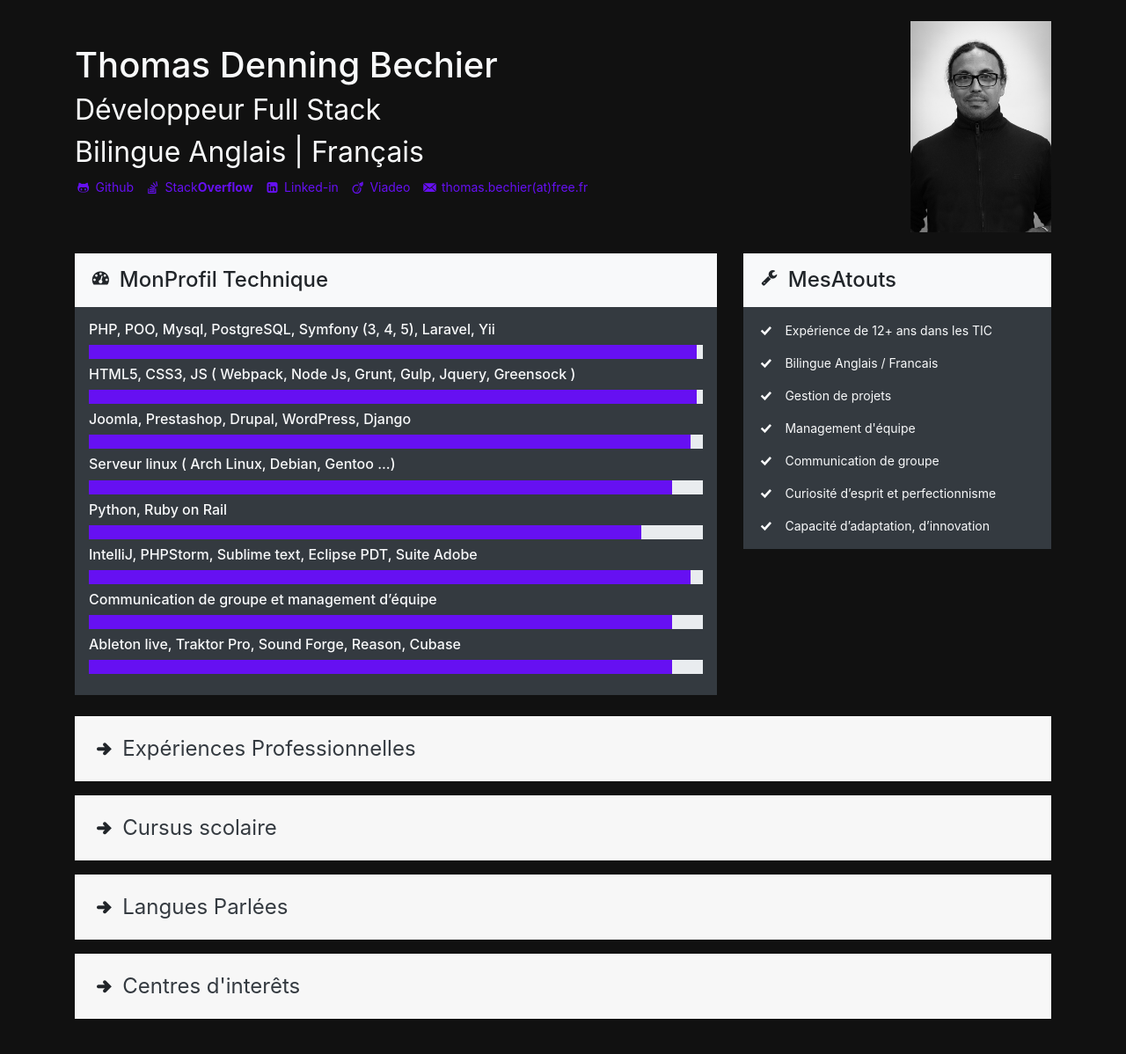
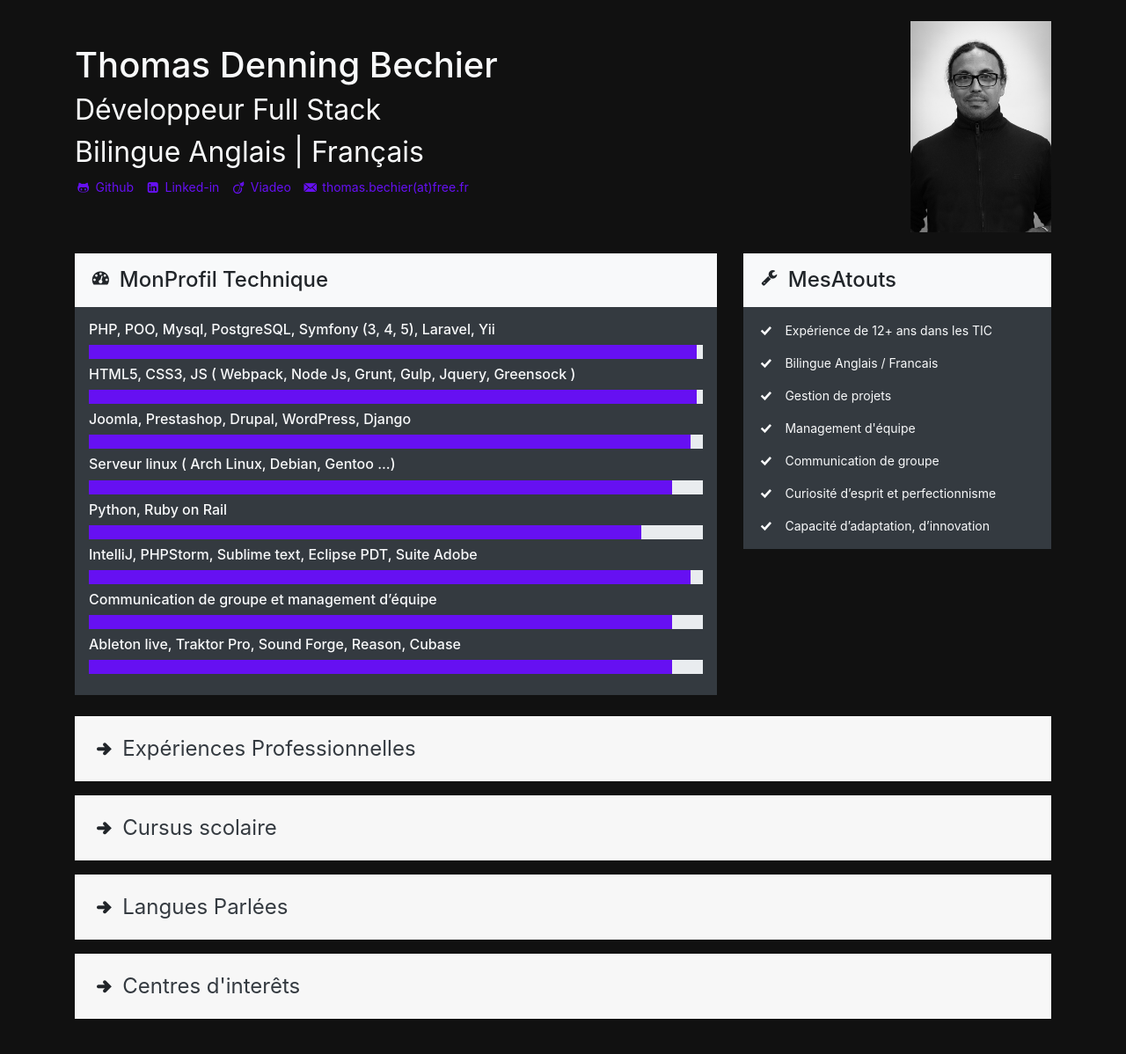
Before and after one commit to shaylash/shaylash.github.io, a Jekyll site: the page built from index.md, in a window 1280 px wide. Shown: the whole page at 88% size. Built offline with Jekyll 4.4.1, drawn with Linux system fonts in a browser that asks for light colours.

Commit message:
Remove stack overflow

```diff
--- a/_layouts/home.html
+++ b/_layouts/home.html
@@ -12,12 +12,6 @@
 					<a href="https://github.com/shaylash" target="_blank" class="text-info">
 						<span class="icon-github"></span>
 						Github
-					</a>
-				</li>
-				<li class="list-inline-item">
-					<a href="https://stackoverflow.com/users/5747645/shaylash" target="_blank" class="text-info">
-						<span class="icon-stackoverflow"></span>
-						Stack<strong>Overflow</strong>
 					</a>
 				</li>
 				<li class="list-inline-item">
```
